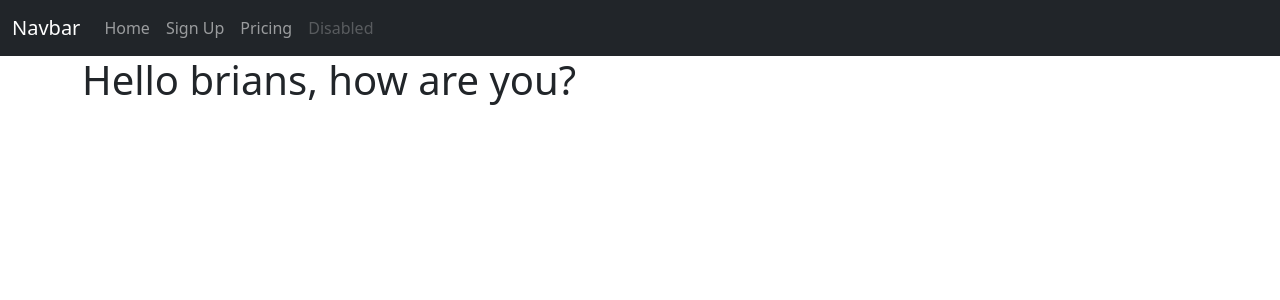
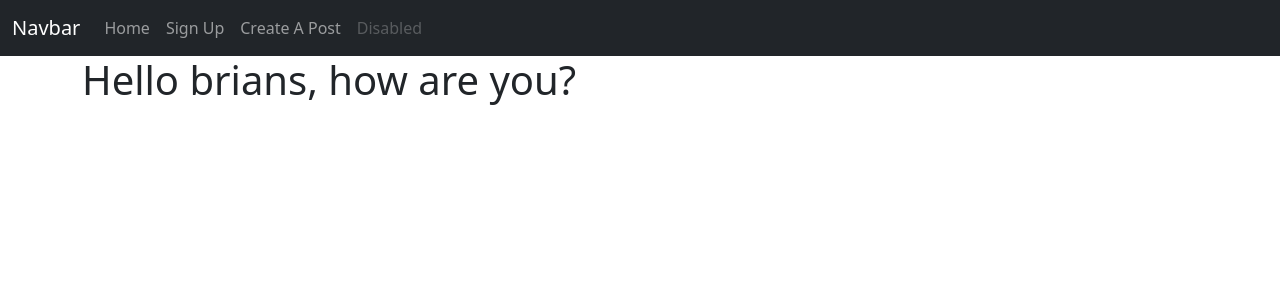
Before and after one commit to bstanton773/kekambas-91_flask_intro, a Flask app: page / in a window 1280 px wide. Shown: the top 300 px of the page. Run offline with Flask 2, Linux system fonts and the light colour scheme; data that the repository does not hold is empty; some libraries are stand-ins or nearby versions.

Commit message:
Add Create A Post template and route

```diff
--- a/app/routes.py
+++ b/app/routes.py
@@ -36,3 +36,8 @@ def signup():
         return redirect(url_for('index'))
 
     return render_template('signup.html', form=form)
+
+
+@app.route('/create-post')
+def create_post():
+    return render_template('create_post.html')
--- a/app/templates/nav.html
+++ b/app/templates/nav.html
@@ -13,7 +13,7 @@
             <a class="nav-link" href="{{ url_for('signup') }}">Sign Up</a>
             </li>
             <li class="nav-item">
-            <a class="nav-link" href="#">Pricing</a>
+            <a class="nav-link" href="{{ url_for('create_post') }}">Create A Post</a>
             </li>
             <li class="nav-item">
             <a class="nav-link disabled">Disabled</a>
```
Also changed, not shown: app/templates/create_post.html (added, +7 -0 lines).
